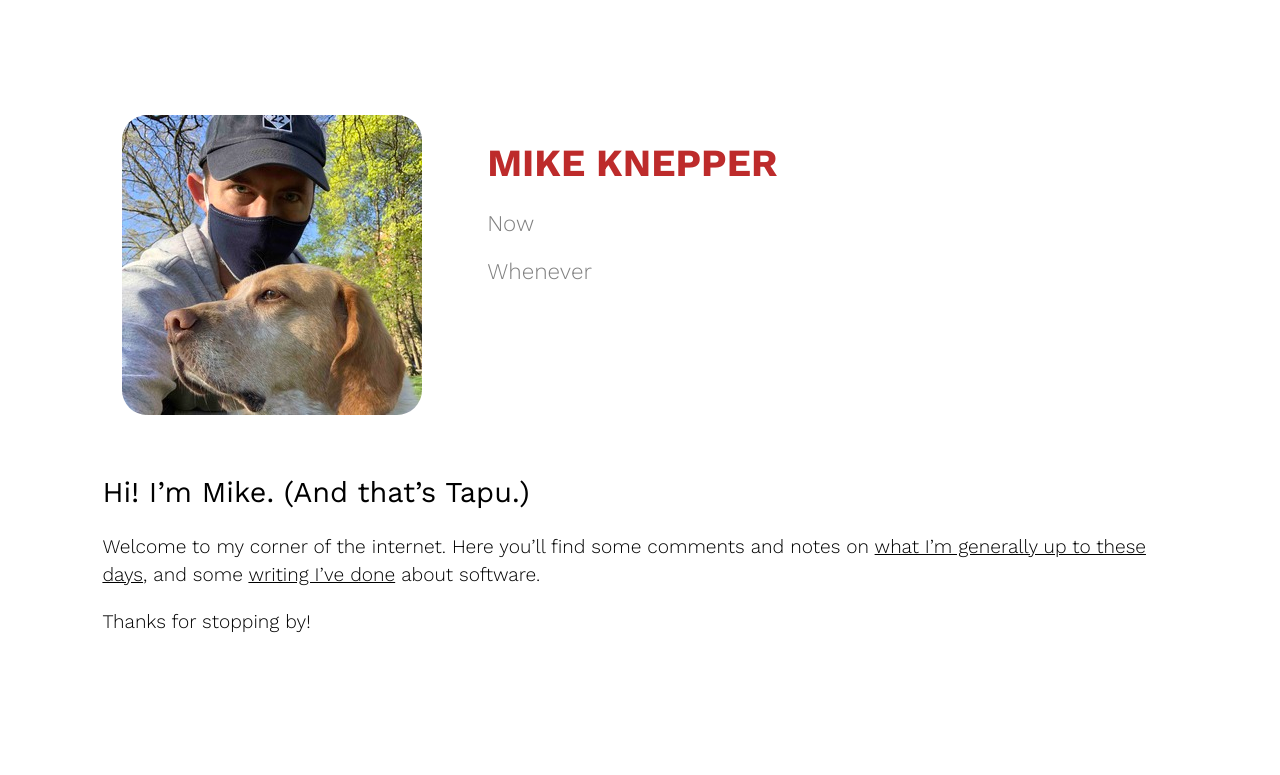
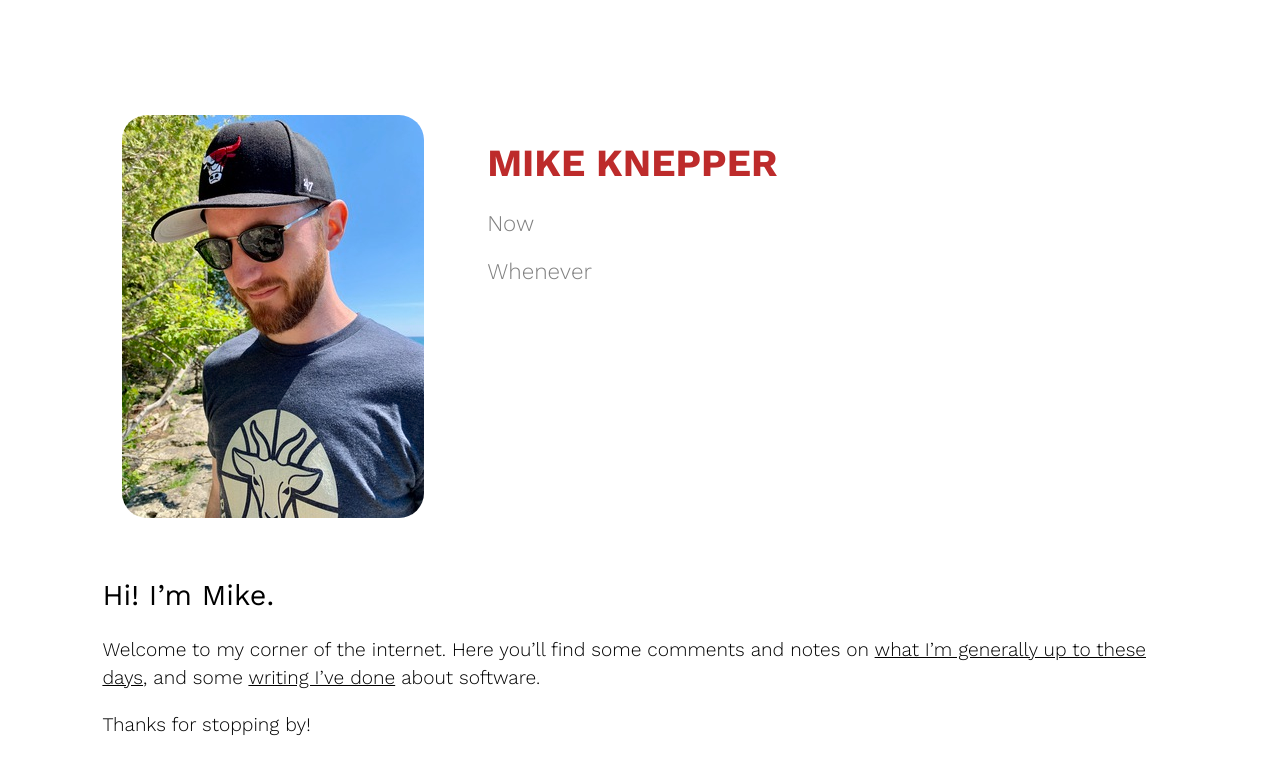
Before and after one commit to mikeknep/website, a Jekyll site: the page built from index.md, in a window 1280 px wide. Shown: the top 775 px of the page. Built offline with Jekyll 4.4.1, drawn with Linux system fonts in a browser that asks for light colours.

Commit message:
New photo

```diff
--- a/index.md
+++ b/index.md
@@ -3,7 +3,7 @@ layout: default
 title: Mike Knepper
 ---
 
-## Hi! I'm Mike. (And that's Tapu.)
+## Hi! I'm Mike.
 
 Welcome to my corner of the internet.
 Here you'll find some comments and notes on [what I'm generally up to these days](./now.html),
```
Also changed, not shown: images/me.jpg.
